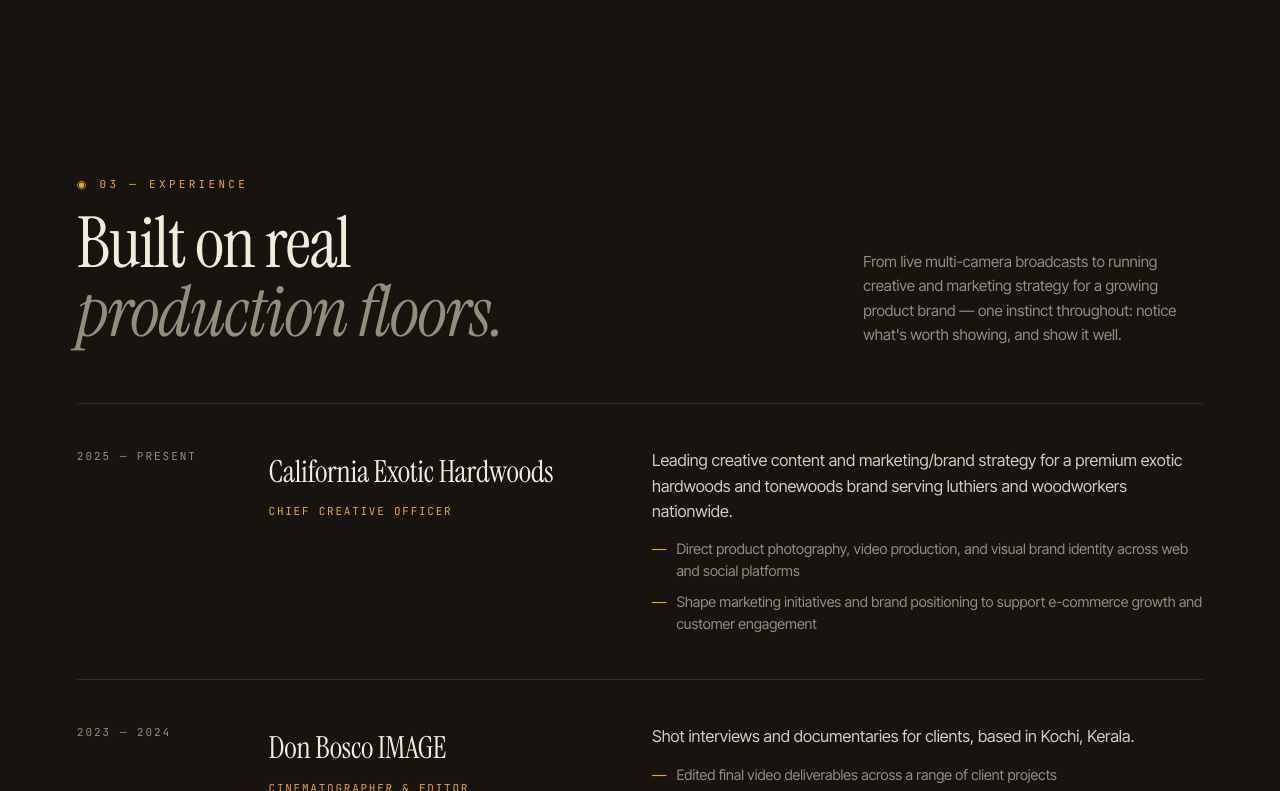
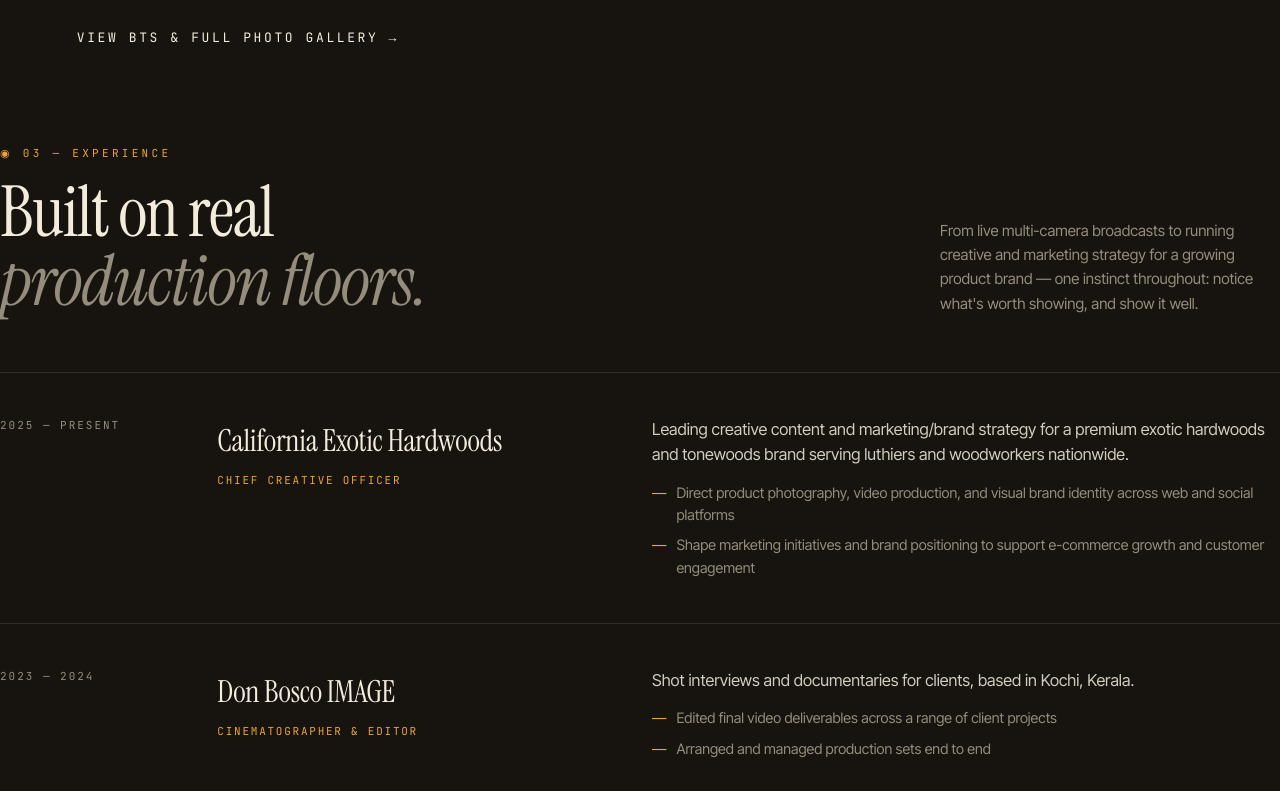
Before and after one commit to bittupbaju/bittu-portfolio, a plain HTML site: page index.html in a window 1280 px wide. Shown: the part 2798-3589 px from the top of the page. Drawn offline with Linux system fonts and the light colour scheme.

Commit message:
Add files via upload

```diff
--- a/index.html
+++ b/index.html
@@ -84,10 +84,10 @@ header.site .avail .dot{ width:6px; height:6px; border-radius:50%; background:va
 .hero h1 em{ font-style:italic; color:rgba(243,236,221,.85); }
 .hero .lede{ margin-top:38px; display:grid; gap:40px; grid-template-columns:1.1fr .9fr; align-items:start; }
 .hero .lede p{ font-size:clamp(1rem,1.6vw,1.2rem); color:rgba(243,236,221,.72); max-width:540px; }
-.hero .cta{ margin-top:28px; display:inline-flex; align-items:center; gap:10px; font-family:'JetBrains Mono',monospace; font-size:13px; text-transform:uppercase; letter-spacing:.2em; color:var(--bone); }
-.hero .cta:hover{ color:var(--ember); }
-.hero .cta span{ transition:transform .25s ease; }
-.hero .cta:hover span{ transform:translateX(4px); }
+.cta{ margin-top:28px; display:inline-flex; align-items:center; gap:10px; font-family:'JetBrains Mono',monospace; font-size:13px; text-transform:uppercase; letter-spacing:.2em; color:var(--bone); }
+.cta:hover{ color:var(--ember); }
+.cta span{ transition:transform .25s ease; }
+.cta:hover span{ transform:translateX(4px); }
 .stats{ display:flex; justify-content:flex-end; gap:32px; }
 .stats .stat h2{ font-family:'Instrument Serif',serif; font-size:clamp(2.4rem,5vw,3.6rem); line-height:1; }
 .stats .stat p{ margin-top:8px; font-family:'JetBrains Mono',monospace; font-size:10px; text-transform:uppercase; letter-spacing:.25em; color:var(--muted); }
@@ -300,9 +300,8 @@ footer.site span{ font-family:'JetBrains Mono',monospace; font-size:10px; text-t
       <div class="info"><div><p class="tag">05 · Independent Tool</p><h3>Clipbench</h3></div><span class="arrow">→</span></div>
     </a>
   </div>
+  <a href="https://drive.google.com/drive/folders/1PW61AEbq6ZkfOOTjMTQTbT3dhinS8O9p?usp=sharing" target="_blank" rel="noopener" class="cta" style="margin-top:44px;">View BTS &amp; full photo gallery <span>→</span></a>
 </section>
-
-<section class="block reveal" id="experience">
   <div class="block-head">
     <div>
       <p class="kicker">◉ 03 — Experience</p>
```
